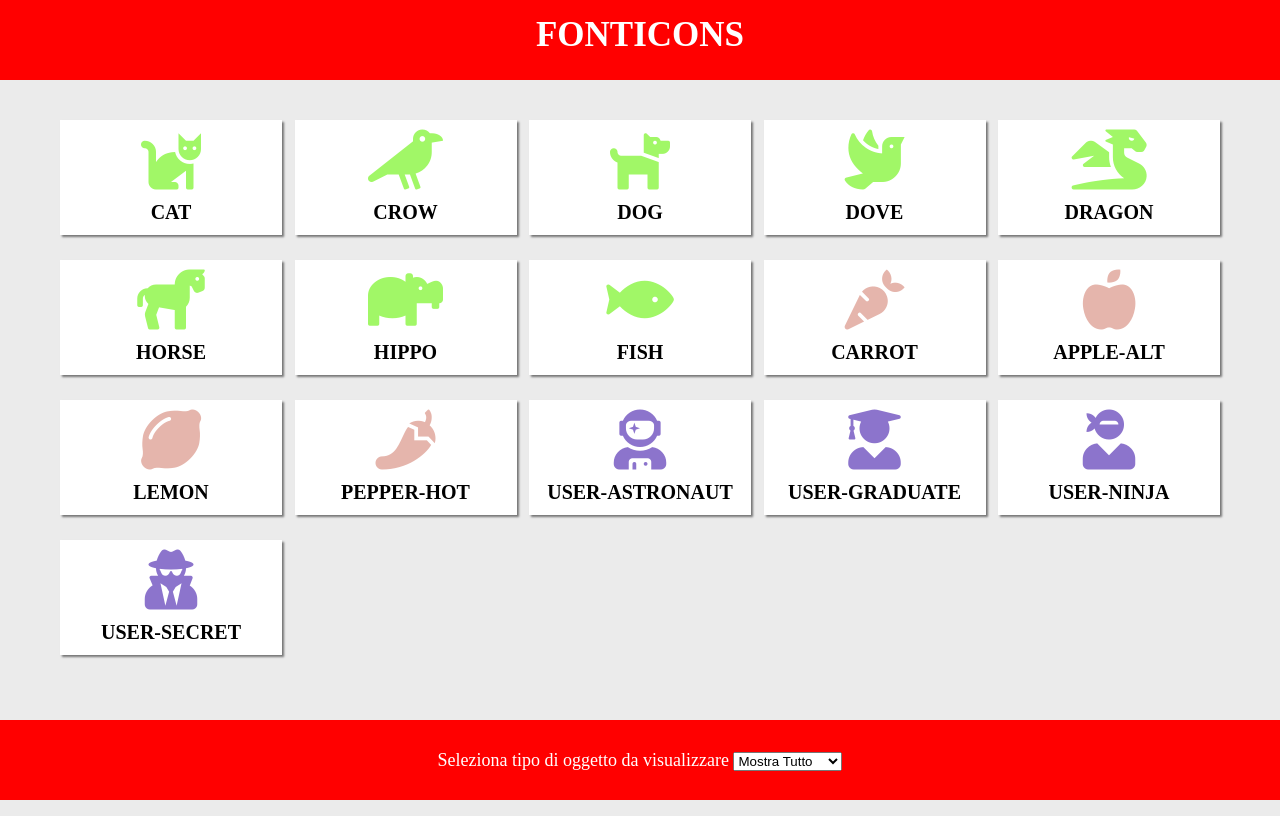
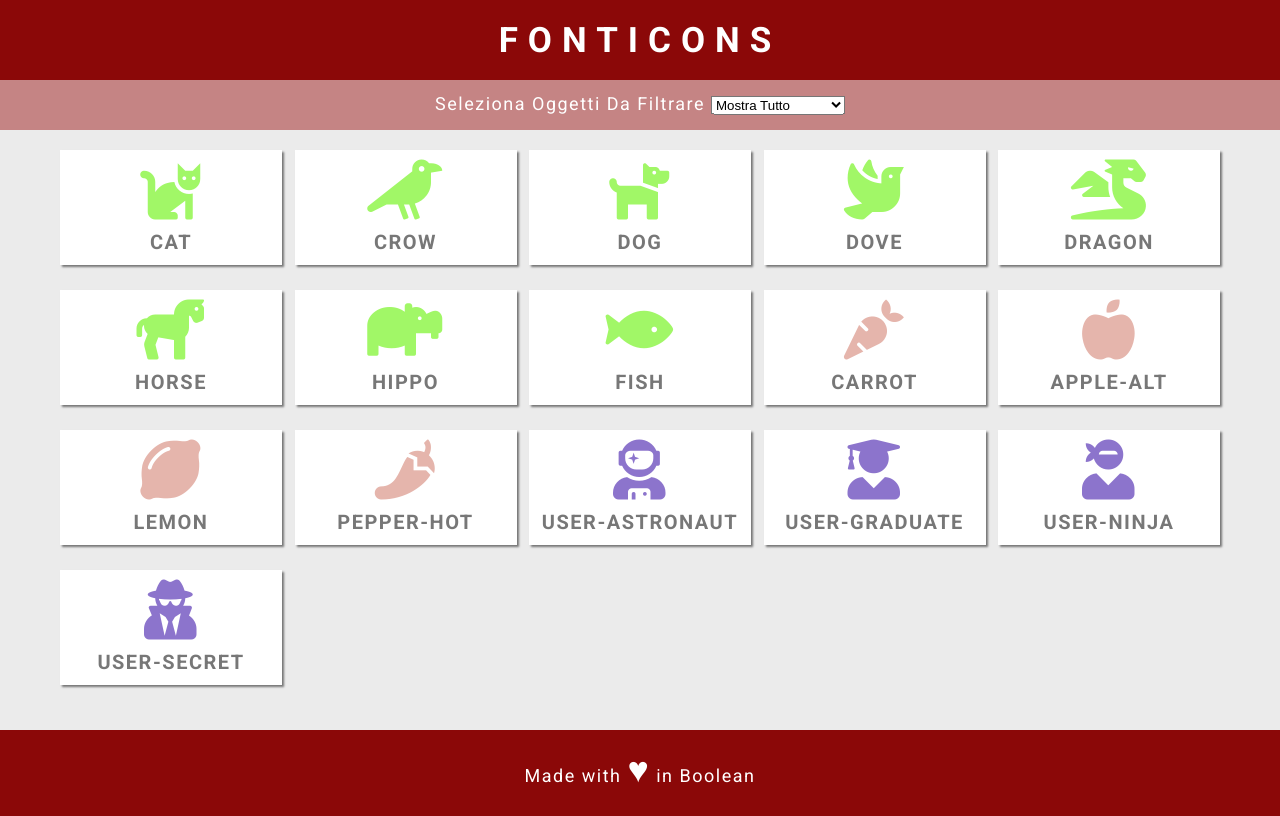
Before and after one commit to Maurizio-Grasso/js-es6-icons, a plain HTML site: page index.html in a window 1280 px wide. Drawn offline with Linux system fonts and the light colour scheme.

Commit message:
Milestone 3 Migliorata
funzionalità aggiunte e codice ottimizzato

```diff
--- a/index.html
+++ b/index.html
@@ -3,6 +3,11 @@
   <head>
     <meta charset="utf-8">
     <title>Icons</title>
+    <meta name="viewport" content="width=device-width, initial-scale=1.0">
+
+    <!-- Google Font Roboto -->
+    <link rel="preconnect" href="https://fonts.gstatic.com">
+    <link href="https://fonts.googleapis.com/css2?family=Roboto:wght@400;700&display=swap" rel="stylesheet">
 
     <!-- Font Awesome CDN -->
     <link rel="stylesheet" href="https://cdnjs.cloudflare.com/ajax/libs/font-awesome/5.15.3/css/all.min.css" integrity="sha512-iBBXm8fW90+nuLcSKlbmrPcLa0OT92xO1BIsZ+ywDWZCvqsWgccV3gFoRBv0z+8dLJgyAHIhR35VZc2oM/gI1w==" crossorigin="anonymous" />
@@ -15,8 +20,29 @@
 
     <div class="flex-wrapper outer-wrapper text-center">
 
-      <header class="header">
-        <div class="inner-wrapper inner-header text-uppercase text-white"><h1>Fonticons</h1></div>
+      <header class="header bg-primary">
+
+        <div class="inner-header text-white">
+
+          <div class="outer-heading inner-wrapper set-relative">
+            <h1 class="align-x-y text-uppercase">Fonticons</h1>
+          </div>
+
+          <div class="outer-form set-relative">
+
+            <form class="align-x-y text-capitalized" action="">
+              <label for="type-select">Seleziona oggetti da filtrare
+
+                <select name="" id="type-select">
+                  <!-- Populated by JS -->
+                </select>
+
+              </label>
+          </form>
+
+          </div>  <!--outer form END -->
+        </div>  <!-- inner header END -->
+
       </header>
 
       <main class="main">
@@ -27,23 +53,13 @@
         </div>
       </main>
 
-      <footer class="footer">
+      <footer class="footer bg-primary">
         <div class="inner-wrapper inner-footer text-white">
-          <!-- <span>Made with &hearts; in Boolean</span> -->
-          <form action="">
-            <label for="type-select">Seleziona tipo di oggetto da visualizzare
-              <select name="" id="type-select">
-                <option value="all">Mostra Tutto</option>
-                <option value="animal">Tipo animal</option>
-                <option value="vegetable">Tipo vegetable</option>
-                <option value="user">Tipo user</option>
-              </select>
-          </label>
-        </form>
+          <span>Made with <span class="text-bigger">&hearts;</span> in Boolean</span>
         </div>
       </footer>
 
-    </div>
+    </div>  <!--  Outer Wrapper END -->
 
     <script type="text/javascript" src="main.js"></script>
   </body>
--- a/main.js
+++ b/main.js
@@ -98,17 +98,29 @@ iconsAll = [
 ];
 
 const iconsContainer = document.getElementById('icons-container');	//	ul contenente tutte le icone
+
 const select = document.getElementById('type-select');				//	menu a tendina
 select.onchange = function(){batchPrint(this.value)};  				//	assegna evento onchange alla select
+
+populateSelect();	//	inserisce opzioni nel menu a tendina 'select'
 
 assignColor(getUniqueTypes(iconsAll));	//	Definisce proprietà 'color' di ogni oggetto
 batchPrint('all');	//	Stampa tutte le icone
 
+function populateSelect() {
+//	In base al numero di diversi tipi di icone presenti nell'array
+//	Popola la <select> nell'HTML
+	var types = getUniqueTypes(iconsAll);
+	select.innerHTML = `<option value="all">Mostra Tutto</option>`;
+	for(let i = 0; i < types.length; i++) {
+		select.innerHTML += `<option value="${types[i]}">Mostra "${types[i]}"</option>`;
+	}
+}
 
 function batchPrint(type) {
 //	in base valore passato come argomento, comanda la stampa di tutti
 //	gli elementi che rispondono al tipo corrispondente
-	iconsContainer.innerHTML = '';
+	iconsContainer.innerHTML = '';	// Reset HTML
 	if(type == 'all') {
 		iconsAll.forEach( (element) => {
 			printIcon(element);
@@ -125,7 +137,6 @@ function printIcon(icon) {
 //	Stampa il box-icona passato come argomento all'interno dell'HTML
 	iconsContainer.innerHTML += `<li class="single-icon-outer"><i style="color: rgb(${icon.color});" class="${icon.family} ${icon.prefix}${icon.name}"></i><h3 class="margin-t-standard text-uppercase">${icon.name}</h3></li>`;
 }
-
 
 function getUniqueTypes(array) {
 	//	Restituisce un array contenente tutti i diversi tipi di elemento
--- a/style.css
+++ b/style.css
@@ -1,36 +1,77 @@
 :root {
     --color-bg: rgb(235, 235, 235);
+    --color-primary: rgb(139, 8, 8);
+    --color-text: #777;
 }
 
 body {
+    font-family: 'Roboto', sans-serif;
     font-size: 1.8rem;
+    letter-spacing: .15rem;
 }
+
+/*
+######
+LAYOUT
+######
+*/
 
 .flex-wrapper.outer-wrapper {
     flex-wrap: wrap;
     align-content: space-between;
 }
 
-.header {
-    line-height: 8rem;
-    background-color: red;
-}
-
-.header h1 {
-    display: inline-block;
-}
-
 .header ,
 .main ,
 .footer {
     width: 100%;
-    min-height: 8rem;
 }
 
 .inner-wrapper {
     max-width: 1200px;
     margin: auto;
 }
+
+/*
+######
+HEADER
+######
+*/
+
+.inner-header .outer-heading {
+    min-height: 10rem;
+    letter-spacing: 1rem;
+}
+
+.inner-header .outer-form {
+    min-height: 8rem;
+    background-color: rgba(255, 255, 255, 0.5);
+}
+.inner-header .outer-form select {
+    display: block;
+    margin: var(--standard-spacing) auto;
+}
+
+@media screen and (min-width: 768px) {  /* On wider devices*/
+
+    .inner-header .outer-heading {
+        min-height: 8rem;
+    }
+
+    .inner-header .outer-form {
+        min-height: 5rem;
+    }
+
+    .inner-header .outer-form select {
+        display: initial;
+    }
+}
+
+/*
+############
+MAIN CONTENT
+############
+*/
 
 ul#icons-container.flex-wrapper {
     flex-wrap: wrap;
@@ -39,21 +80,39 @@ ul#icons-container.flex-wrapper {
 }
 
 .single-icon-outer {
-    flex: 0 0 calc((100% - 5rem) / 5);
-    font-size: 6rem;
+    flex: 0 0 calc((100% - 3rem) / 3);  /* on mobile */
     min-height: 10rem;
+    margin-bottom: 2.5rem;
     padding: var(--standard-spacing);
     background-color: white;
     box-shadow: 2px 2px 2px rgba(0, 0, 0, 0.5);
-    margin-bottom: 2.5rem;
+}
+
+.single-icon-outer i {  /* icons */
+    font-size: 6rem;
+}
+
+@media screen and (min-width: 768px) {
+    .single-icon-outer {
+        flex: 0 0 calc((100% - 5rem) / 5);
+    }
 }
 
 .single-icon-outer h3 {
     font-size: 2rem;
 }
 
+/*
+######
+FOOTER
+######
+*/
+
 .footer {
+    min-height: 8rem;
     line-height: 8rem;
-    background-color: red;
+}
 
+.text-bigger {
+    font-size: 2em;
 }
```
